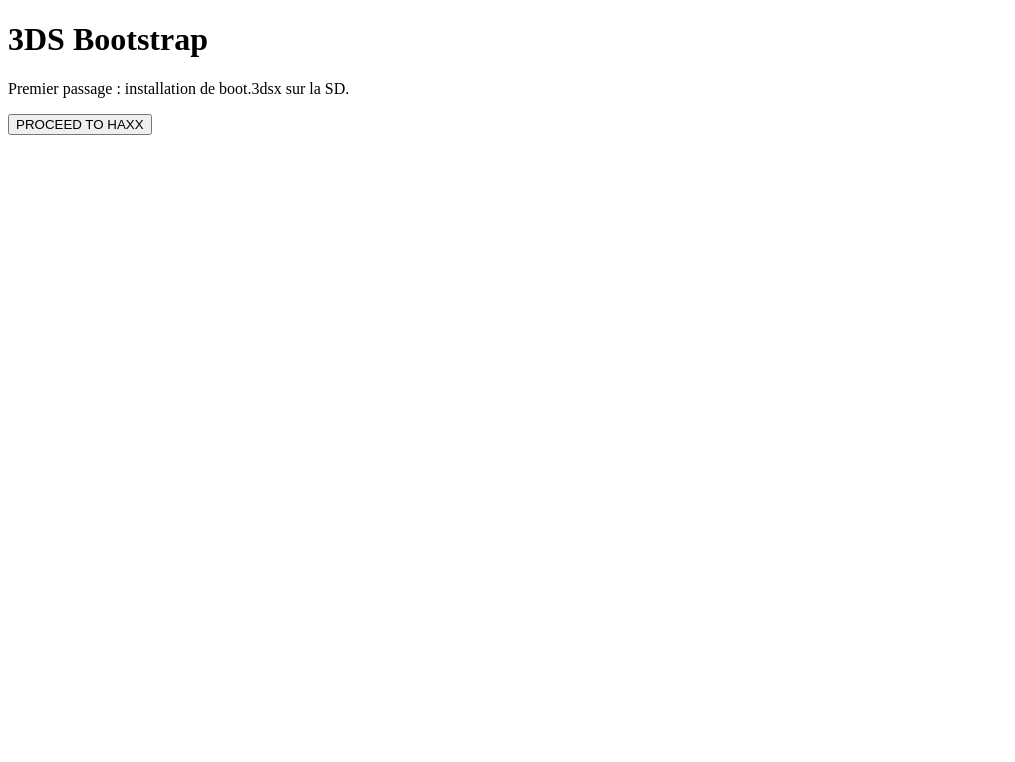
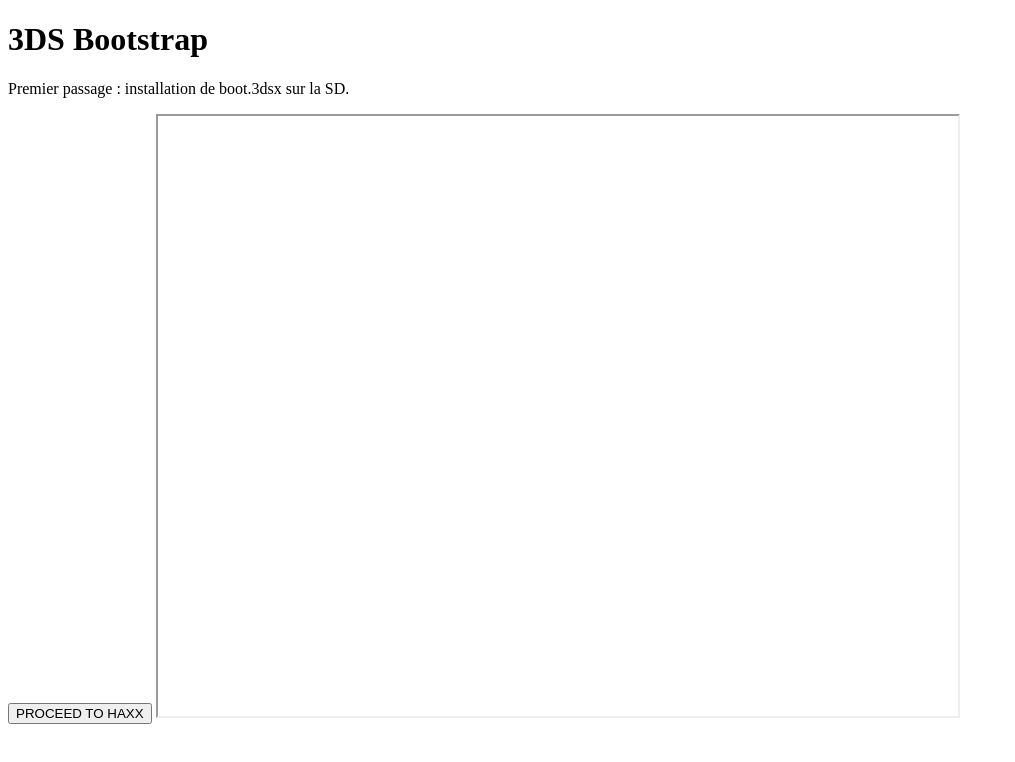
Before and after one commit to Nozmii/3ds-bootstrap, a plain HTML site: page index.html in a window 1280 px wide. Shown: the whole page, without its empty margins (0-1015 px from the left). Drawn offline with Linux system fonts and the light colour scheme.

Commit message:
Update index.html

```diff
--- a/index.html
+++ b/index.html
@@ -10,7 +10,7 @@
 
 <button onclick="go()">PROCEED TO HAXX</button>
 
-<iframe id="fr2" width="800" height="600" style="display:none"></iframe>
+<iframe id="fr2" width="800" height="600" src=""></iframe>
 
 <script>
 function go() {
```
